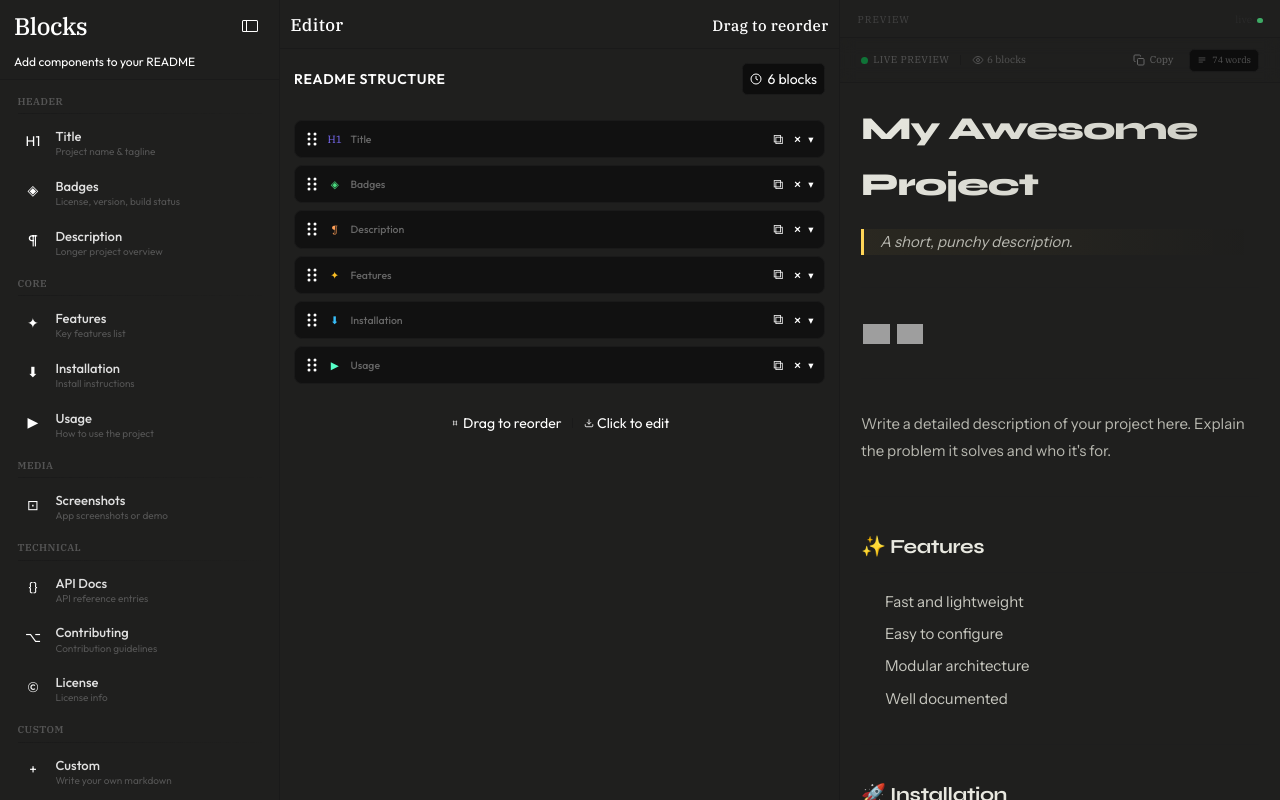
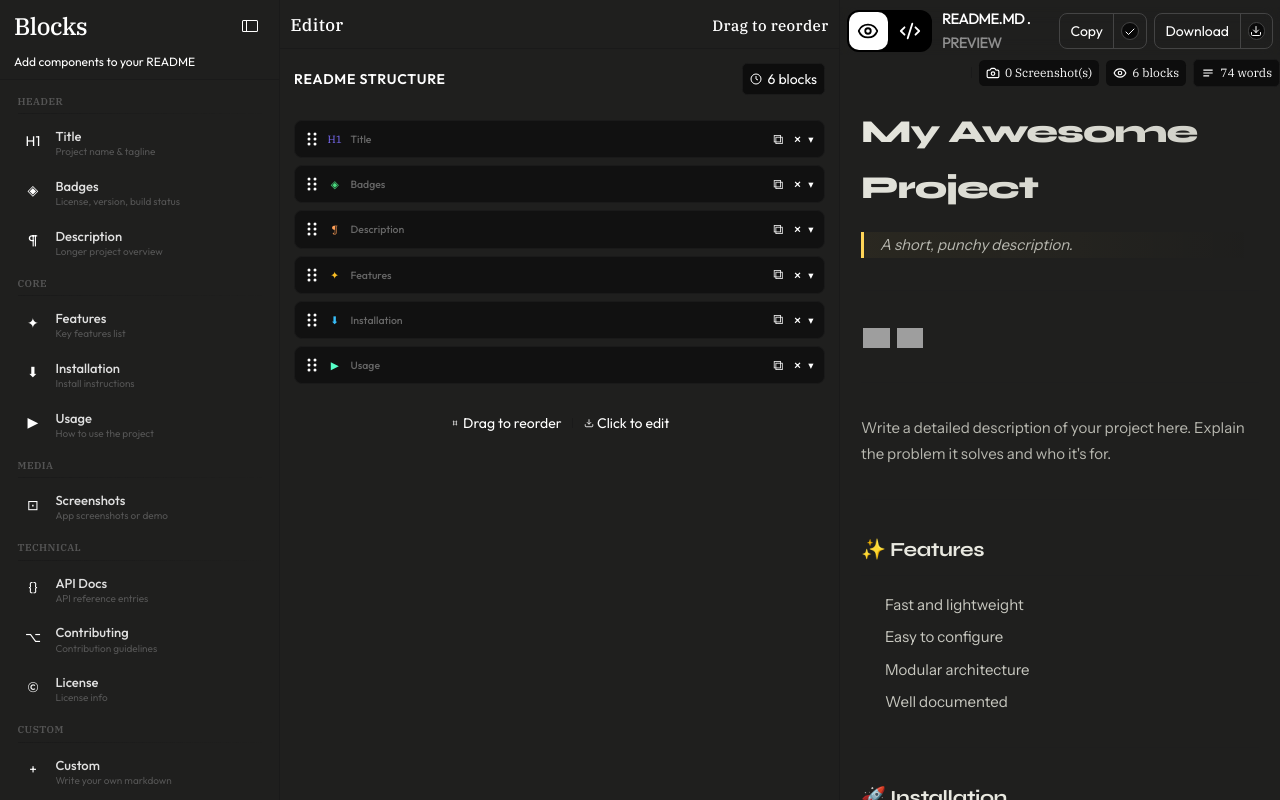
Before and after one commit to byllzz/readmeforge, a React (Vite) app: page /app in a window 1280 px wide. Built offline with nearby package versions, Linux system fonts and the light colour scheme; grey boxes are pictures that could not be loaded; a web font is replaced by a local one.

Commit message:
implementing code preview for README.md into MarkdownPreview.jsx

```diff
--- a/package.json
+++ b/package.json
@@ -14,10 +14,12 @@
     "@dnd-kit/sortable": "^10.0.0",
     "@dnd-kit/utilities": "^3.2.2",
     "@tailwindcss/vite": "^4.2.4",
+    "lucide-react": "^1.14.0",
     "marked": "^18.0.3",
     "react": "^19.2.5",
     "react-dom": "^19.2.5",
     "react-router-dom": "^7.15.0",
+    "react-syntax-highlighter": "^16.1.1",
     "tailwindcss": "^4.2.4",
     "zustand": "^5.0.13"
   },
--- a/src/Home.jsx
+++ b/src/Home.jsx
@@ -25,13 +25,6 @@ export default function Home() {
 
         {/* Right — Live preview */}
         <div className="flex-1 flex flex-col min-h-0">
-          <div className="px-5 pt-3.5 pb-2.5 border-b border-[#1a1a1a] flex items-center justify-between shrink-0">
-            <p className="text-[10px] font-mono text-[#444] uppercase tracking-widest">Preview</p>
-            <div className="flex items-center gap-1.5">
-              <span className="text-[10px] font-mono text-[#2a2a2a]">live</span>
-              <span className="w-1.5 h-1.5 rounded-full bg-[#4ade80] animate-pulse" />
-            </div>
-          </div>
           <div className="flex-1 overflow-y-auto">
              <MarkdownPreview />
           </div>
--- a/src/components/preview/MarkdownPreview.jsx
+++ b/src/components/preview/MarkdownPreview.jsx
@@ -2,27 +2,29 @@ import { useMemo, useState, useEffect } from 'react'
 import { marked } from 'marked'
 import useReadme from '../../store/useReadme.js'
 import { blocksToMarkdown } from '../../lib/markdown.js'
+import { Check, Code2, Eye, Download, Camera } from 'lucide-react'
+import { Prism as SyntaxHighlighter } from 'react-syntax-highlighter'
+import { vscDarkPlus } from 'react-syntax-highlighter/dist/esm/styles/prism'
 
 marked.setOptions({ breaks: true, gfm: true })
 
 export default function MarkdownPreview() {
   const blocks = useReadme(s => s.blocks)
+  const [activeTab, setActiveTab] = useState('preview') // 'preview' or 'code'
   const [html, setHtml] = useState('')
   const [copied, setCopied] = useState(false)
+  const [downloading, setDownloading] = useState(false)
 
-  const raw = useMemo(() => {
-    return blocksToMarkdown(blocks)
-  }, [blocks])
+  const raw = useMemo(() => blocksToMarkdown(blocks), [blocks])
 
+  // Parse markdown to HTML only when on preview tab
   useEffect(() => {
     const parseMarkdown = async () => {
-      if (raw && raw.trim()) {
+      if (raw && raw.trim() && activeTab === 'preview') {
         const renderer = new marked.Renderer()
 
         renderer.image = (href, title, text) => {
-          // Safely extract image URL
           let imageUrl = ''
-
           if (typeof href === 'string') {
             imageUrl = href
           } else if (href && typeof href === 'object') {
@@ -30,10 +32,8 @@ export default function MarkdownPreview() {
           } else {
             imageUrl = String(href || '')
           }
-
           imageUrl = imageUrl.trim()
 
-          // Validate URL (including blob: URLs)
           if (!imageUrl || imageUrl === 'undefined' || imageUrl === '[object Object]') {
             return `
               <div class="image-error-container">
@@ -42,7 +42,6 @@ export default function MarkdownPreview() {
             `
           }
 
-          // For badge images (typically small shields.io badges), add a class
           const isBadge = imageUrl.includes('img.shields.io') || text?.toLowerCase().includes('badge')
 
           return `
@@ -79,7 +78,8 @@ export default function MarkdownPreview() {
     }
 
     parseMarkdown()
-  }, [raw])
+  }, [raw, activeTab])
+
 
   const copyMarkdown = async () => {
     try {
@@ -91,10 +91,26 @@ export default function MarkdownPreview() {
     }
   }
 
+  const downloadReadme = () => {
+    const blob = new Blob([raw], { type: 'text/markdown' })
+    const url = URL.createObjectURL(blob)
+    const a = document.createElement('a')
+    a.href = url
+    a.download = 'README.md'
+    document.body.appendChild(a)
+    a.click()
+    document.body.removeChild(a)
+    URL.revokeObjectURL(url)
+    setDownloading(true)
+    setTimeout(() => setDownloading(false), 2000)
+  }
+
   const screenshotsBlock = blocks.find(b => b.type === 'screenshots')
-  const validScreenshots = screenshotsBlock?.content?.items?.filter(i => {
+  const validScreenshots =
+    screenshotsBlock?.content?.items?.filter(i => {
       return i.url && typeof i.url === 'string' && i.url.trim() !== ''
     }) || []
+  const screenshotsKey = validScreenshots.map(s => s.url).join(',')
 
   if (blocks.length === 0) {
     return (
@@ -103,8 +119,8 @@ export default function MarkdownPreview() {
           <div className="text-center space-y-3 max-w-sm px-6">
             <div className="text-5xl mb-2 animate-pulse">📄</div>
             <div className="space-y-2">
-              <p className="text-sm font-mono font-medium text-[#555]">Empty Preview</p>
-              <p className="text-[11px] text-[#3a3a3a] font-mono leading-relaxed">
+              <p className="text-sm font-mono font-medium text">Empty Preview</p>
+              <p className="text-[11px] text font-mono leading-relaxed">
                 Your README preview will appear here
               </p>
             </div>
@@ -114,119 +130,132 @@ export default function MarkdownPreview() {
     )
   }
 
-  useEffect(() => {
-  console.log('[MarkdownPreview] Raw markdown changed:', raw);
-  }, [raw]);
-
-
-  const screenshotsKey = validScreenshots.map(s => s.url).join(',');
-
   return (
     <div className="flex-1 min-h-0 overflow-y-auto">
       {/* Toolbar */}
-      <div className="sticky top-0 z-10  backdrop-blur-sm">
-        <div className="flex items-center justify-between px-6 py-3 border-b border-[#1a1a1a]">
-          <div className="flex items-center gap-3">
+      <div className="sticky top-2 z-10 backdrop-blur-sm flex flex-col items-start">
+        {/* top */}
+        <div className="flex items-center gap-3 justify-between w-full px-2">
+          {/* Tab Switcher */}
           <div className="flex items-center gap-1.5">
-              <div className="w-2 h-2 rounded-full bg-green-500/50"></div>
-              <span className="text-[10px] font-mono text-[#555] uppercase tracking-wider">
-                Live Preview
+            <div className="p-[2px] rounded-[12px] flex items-center bg-black gap-1">
+              <button
+                onClick={() => setActiveTab('preview')}
+                className={`rounded-[10px] h-11 w-11 flex items-center justify-center transition-all duration-200 ${
+                  activeTab === 'preview' ? 'bg-white! text-black' : 'text-white hover:bg-white/10'
+                }`}
+                title="Preview"
+              >
+                <Eye size={22} className={activeTab === 'preview' ? 'text-black' : 'text-white'} />
+              </button>
+              <button
+                onClick={() => setActiveTab('code')}
+                className={`rounded-[10px] h-11 w-11 flex items-center justify-center transition-all duration-200 ${
+                  activeTab === 'code' ? 'bg-white! text-black' : 'text-white hover:bg-white/10'
+                }`}
+                title="Source Code"
+              >
+                <Code2 size={22} className={activeTab === 'code' ? 'text-black' : 'text-white'} />
+              </button>
+            </div>
+            <span className="text-[15px] ml-1.5 font-medium text uppercase tracking-tighter">
+              Readme.md .{' '}
+              <span className="text-[#aaa] opacity-80">
+                {activeTab === 'preview' ? 'Preview' : 'Code'}
+              </span>
             </span>
           </div>
-            <div className="h-3 w-px bg-[#1a1a1a]"></div>
-            <div className="flex items-center gap-1">
-              <svg
-                width="12"
-                height="12"
-                viewBox="0 0 24 24"
-                fill="none"
-                stroke="currentColor"
-                strokeWidth="2"
-                className="text-[#555]"
+          {/* Right side actions */}
+          <div className="flex items-center gap-2">
+            {/* Copy button */}
+            <div className="rounded-[8px] border-[#444] border flex items-center justify-between px-2">
+              <button
+                onClick={copyMarkdown}
+                className="relative right-1 group text flex items-center gap-1.5 pl-2 py-1.5 transition-all duration-200"
+                title="Copy Markdown"
               >
-                <path d="M2 12s3-7 10-7 10 7 10 7-3 7-10 7-10-7-10-7z" />
-                <circle cx="12" cy="12" r="3" />
-              </svg>
-              <span className="text-[10px] text-[#555] font-mono">
-                {blocks.length} {blocks.length === 1 ? 'block' : 'blocks'}
+                {copied ? '✓ Copied to clipboard' : 'Copy'}
+              </button>
+              <div className="h-9.5 w-[1px] bg-[#444] mx-2"></div>
+              <span
+                className={`h-5 w-5 rounded-full flex items-center justify-center border border-[#444] ${
+                  copied ? 'bg-green-500' : 'bg-[#0a0a0a]'
+                } group-hover:opacity-100 transition-opacity duration-200`}
+              >
+                <Check size={12} className="relative right-[.25px] top-[.5px]" />
               </span>
             </div>
-            {validScreenshots.length > 0 && (
-              <>
-                <div className="h-3 w-px bg-[#1a1a1a]"></div>
-                <div className="flex items-center gap-1">
-                  <span className="text-[10px] font-mono text-[#ffd557]">📸</span>
-                  <span className="text-[10px] text-[#555] font-mono">
-                    {validScreenshots.length} screenshot(s)
-                  </span>
-                </div>
-              </>
-            )}
-          </div>
 
-          <div className="flex items-center gap-2">
+            {/* Download button */}
+            <div className="rounded-[8px] border-[#444] border flex items-center justify-between px-2">
               <button
-              onClick={copyMarkdown}
-              className="relative group flex items-center gap-1.5 px-2.5 py-1 bg-[#0d0d0d] hover:bg-[#161616] border border-[#1a1a1a] hover:border-[#2a2a2a] rounded-md transition-all duration-200"
-              title="Copy Markdown"
+                onClick={downloadReadme}
+                className="relative right-1 group text flex items-center gap-1.5 pl-2 py-1.5 transition-all duration-200"
+                title="Download README.md"
               >
-              {copied ? (
-                <>
-                  <svg
-                    width="12"
-                    height="12"
-                    viewBox="0 0 24 24"
-                    fill="none"
-                    stroke="currentColor"
-                    strokeWidth="2"
-                    className="text-green-500"
-                  >
-                    <polyline points="20 6 9 17 4 12" />
-                  </svg>
-                  <span className="text-[10px] font-mono text-green-500">Copied!</span>
-                </>
-              ) : (
-                <>
-                  <svg
-                    width="12"
-                    height="12"
-                    viewBox="0 0 24 24"
-                    fill="none"
-                    stroke="currentColor"
-                    strokeWidth="2"
-                    className="text-[#666] group-hover:text-[#888]"
-                  >
-                    <rect x="9" y="9" width="13" height="13" rx="2" ry="2" />
-                    <path d="M5 15H4a2 2 0 0 1-2-2V4a2 2 0 0 1 2-2h9a2 2 0 0 1 2 2v1" />
-                  </svg>
-                  <span className="text-[10px] font-mono text-[#666] group-hover:text-[#888]">
-                    Copy
-                  </span>
-                </>
-              )}
+                {downloading ? '✓ Downloaded!' : 'Download'}
               </button>
-
-            <div className="flex items-center gap-1.5 px-2 py-1 bg-[#0d0d0d] rounded-md border border-[#1a1a1a]">
-              <svg
-                width="10"
-                height="10"
-                viewBox="0 0 24 24"
-                fill="none"
-                stroke="currentColor"
-                strokeWidth="2"
-                className="text-[#555]"
-              >
-                <path d="M4 7h16M4 12h16M4 17h10" />
-              </svg>
-              <span className="text-[9px] font-mono text-[#555]">
-                {raw.split(/\s+/).filter(w => w.length > 0).length} words
+              <div className="h-9.5 w-[1px] bg-[#444] mx-2"></div>
+              <span className="h-5 w-5 rounded-full flex items-center justify-center border border-[#444] bg-[#0a0a0a]">
+                <Download size={12} />
               </span>
             </div>
           </div>
         </div>
       </div>
+      {/* bottom */}
+      <div className="flex items-center justify-end gap-2 mt-3">
+        <div className="h-3 w-px bg-[#1a1a1a]"></div>
 
-      {/* Info Panel */}
+        {/* valid screenshot */}
+        <div className="flex items-center font-mono gap-1.5 px-2 py-1 bg-[#0d0d0d] rounded-md">
+          <span className="text-[12px] text-[#ffd557]">
+            <Camera size={14} className="text-white" />
+          </span>
+          <span className="text-[12px] text">{validScreenshots.length} Screenshot(s)</span>
+        </div>
+
+        {/* Blocks count */}
+        <div className="flex items-center gap-1.5 px-2 py-1 bg-[#0d0d0d] rounded-md">
+          <svg
+            width="14"
+            height="14"
+            viewBox="0 0 24 24"
+            fill="none"
+            stroke="currentColor"
+            strokeWidth="2"
+            className="text"
+          >
+            <path d="M2 12s3-7 10-7 10 7 10 7-3 7-10 7-10-7-10-7z" />
+            <circle cx="12" cy="12" r="3" />
+          </svg>
+          <span className="text-[12px] text font-mono">
+            {blocks.length} {blocks.length === 1 ? 'block' : 'blocks'}
+          </span>
+        </div>
+
+        {/* Word count */}
+        <div className="flex items-center gap-1.5 px-2 py-1 bg-[#0d0d0d] rounded-md border border-[#1a1a1a]">
+          <svg
+            width="14"
+            height="14"
+            viewBox="0 0 24 24"
+            fill="none"
+            stroke="currentColor"
+            strokeWidth="2"
+            className="text"
+          >
+            <path d="M4 7h16M4 12h16M4 17h10" />
+          </svg>
+          <span className="text-[12px] font-mono text">
+            {raw.split(/\s+/).filter(w => w.length > 0).length} words
+          </span>
+        </div>
+      </div>
+
+      {/* Info Panels (only for preview tab) */}
+      {activeTab === 'preview' && (
+        <>
           {screenshotsBlock && validScreenshots.length === 0 && (
             <div className="mx-6 mt-4 p-3 bg-yellow-500/10 border border-yellow-500/30 rounded-lg">
               <div className="flex items-center gap-2 text-yellow-500 text-[11px] font-mono">
@@ -238,7 +267,6 @@ export default function MarkdownPreview() {
               </div>
             </div>
           )}
-
           {validScreenshots.length > 0 && (
             <div className="mx-6 mt-4 p-3 bg-green-500/10 border border-green-500/30 rounded-lg">
               <div className="flex items-center gap-2 text-green-500 text-[11px] font-mono">
@@ -247,8 +275,10 @@ export default function MarkdownPreview() {
               </div>
             </div>
           )}
+        </>
+      )}
 
-      {/* Preview Content */}
+      {/* Content */}
       <div className="px-6 py-5 max-w-4xl mx-auto">
         <style>
           {`
@@ -258,7 +288,6 @@ export default function MarkdownPreview() {
               font-size: 15px;
               line-height: 1.75;
             }
-
             .markdown-preview h1 {
               font-family: 'Syne', -apple-system, sans-serif;
               font-size: 32px;
@@ -272,7 +301,6 @@ export default function MarkdownPreview() {
               -webkit-text-fill-color: transparent;
               background-clip: text;
             }
-
             .markdown-preview h2 {
               font-family: 'Syne', -apple-system, sans-serif;
               font-size: 20px;
@@ -283,7 +311,6 @@ export default function MarkdownPreview() {
               border-bottom: 1px solid #1e1e1e;
               padding-bottom: 8px;
             }
-
             .markdown-preview h3 {
               font-size: 16px;
               font-weight: 600;
@@ -291,12 +318,7 @@ export default function MarkdownPreview() {
               font-family: 'JetBrains Mono', monospace;
               margin: 20px 0 10px;
             }
-
-            .markdown-preview p {
-              margin-bottom: 16px;
-              color: #b8b8b0;
-            }
-
+            .markdown-preview p { margin-bottom: 16px; color: #b8b8b0; }
             .markdown-preview blockquote {
               border-left: 3px solid #ffd557;
               padding-left: 16px;
@@ -306,7 +328,6 @@ export default function MarkdownPreview() {
               background: linear-gradient(90deg, rgba(255,213,87,0.05) 0%, transparent 100%);
               border-radius: 0 8px 8px 0;
             }
-
             .markdown-preview code {
               font-family: 'JetBrains Mono', 'Fira Code', monospace;
               font-size: 12px;
@@ -315,8 +336,8 @@ export default function MarkdownPreview() {
               border-radius: 6px;
               padding: 2px 6px;
               color: #ffd557;
+
             }
-
             .markdown-preview pre {
               background: #0d0d0d;
               border: 1px solid #2a2a2a;
@@ -325,48 +346,22 @@ export default function MarkdownPreview() {
               overflow-x: auto;
               margin: 16px 0;
             }
+            .markdown-preview pre code { background: none; border: none; padding: 0; color: #a8ff57; font-size: 12px; }
+            .markdown-preview ul, .markdown-preview ol { padding-left: 24px; margin-bottom: 16px; }
+            .markdown-preview li { margin-bottom: 6px; }
+            .markdown-preview a { color: #ffd557; text-decoration: none; border-bottom: 1px solid rgba(255,213,87,0.3); }
+            .markdown-preview a:hover { border-bottom-color: #ffd557; color: #ffe08a; }
+            .markdown-preview hr { border: none; border-top: 1px solid #1e1e1e; margin: 32px 0; }
 
-            .markdown-preview pre code {
-              background: none;
-              border: none;
-              padding: 0;
-              color: #a8ff57;
-              font-size: 12px;
-            }
+            .badge-container { display: inline-block; margin: 0 2px; }
+            .badge-image { display: inline-block; height: 20px !important; width: auto !important; max-height: 20px !important; object-fit: contain; vertical-align: middle; }
 
-            .markdown-preview ul,
-            .markdown-preview ol {
-              padding-left: 24px;
-              margin-bottom: 16px;
-            }
-
-            .markdown-preview li {
-              margin-bottom: 6px;
-            }
-
-            /* Badge images - limit size */
-            .badge-container {
-              display: inline-block;
-              margin: 0 2px;
-            }
-
-            .badge-image {
-              display: inline-block;
-              height: 20px !important;
-              width: auto !important;
-              max-height: 20px !important;
-              object-fit: contain;
-              vertical-align: middle;
-            }
-
-            /* Regular images */
             .image-container:not(.badge-container) {
               position: relative;
               margin: 20px 0;
               border-radius: 12px;
               background: #0d0d0d;
             }
-
             .markdown-image:not(.badge-image) {
               width: 100%;
               height: auto;
@@ -376,21 +371,8 @@ export default function MarkdownPreview() {
               cursor: pointer;
               transition: all 0.3s ease;
             }
-
-            .markdown-image.zoomed {
-              cursor: zoom-out;
-              max-height: none;
-              transform: scale(1.02);
-            }
-
-            .image-caption {
-              text-align: center;
-              font-size: 11px;
-              color: #666;
-              margin-top: 8px;
-              font-style: italic;
-            }
-
+            .markdown-image.zoomed { cursor: zoom-out; max-height: none; transform: scale(1.02); }
+            .image-caption { text-align: center; font-size: 11px; color: #666; margin-top: 8px; font-style: italic; }
             .image-error-container {
               padding: 20px;
               text-align: center;
@@ -400,7 +382,6 @@ export default function MarkdownPreview() {
               color: #ff5757;
               font-size: 12px;
             }
-
             .image-error-message {
               display: none;
               padding: 20px;
@@ -410,43 +391,42 @@ export default function MarkdownPreview() {
               color: #ff5757;
               font-size: 12px;
             }
-
-            .error-message {
-              color: #ff5757;
-              padding: 20px;
-              text-align: center;
-            }
-
-            .markdown-preview a {
-              color: #ffd557;
-              text-decoration: none;
-              border-bottom: 1px solid rgba(255,213,87,0.3);
-            }
-
-            .markdown-preview a:hover {
-              border-bottom-color: #ffd557;
-              color: #ffe08a;
-            }
-
-            .markdown-preview hr {
-              border: none;
-              border-top: 1px solid #1e1e1e;
-              margin: 32px 0;
-            }
+            .error-message { color: #ff5757; padding: 20px; text-align: center; }
+            .code-view { border-radius: 12px; overflow: hidden; width:650px ; }
           `}
         </style>
 
-        {!raw || raw.trim() === '' ? (
+        {activeTab === 'preview' ? (
+          !raw?.trim() ? (
             <div className="text-center py-20">
               <p className="text-[#444] font-mono text-sm">No content to preview</p>
             </div>
           ) : (
-          // Then use that in the div:
             <div
               key={screenshotsKey || blocks.length}
               className="markdown-preview"
               dangerouslySetInnerHTML={{ __html: html }}
             />
+          )
+        ) : (
+          <div className="code-view">
+            <SyntaxHighlighter
+              language="markdown"
+              wordWrap={true}
+              style={vscDarkPlus}
+              showLineNumbers={true}
+              wrapLines={true}
+              wrapLongLines={true}
+              customStyle={{
+                width: '100%',
+                margin: 0,
+                borderRadius: '12px',
+                fontSize: '12px',
+              }}
+            >
+              {raw || '# No content yet'}
+            </SyntaxHighlighter>
+          </div>
         )}
 
         <div className="mt-12 pt-6 border-t border-[#1a1a1a] text-center">
```
Also changed, not shown: 1 other file (tests, documents, lock files or other folders). Lines whose indentation alone changed are shown as unchanged.
